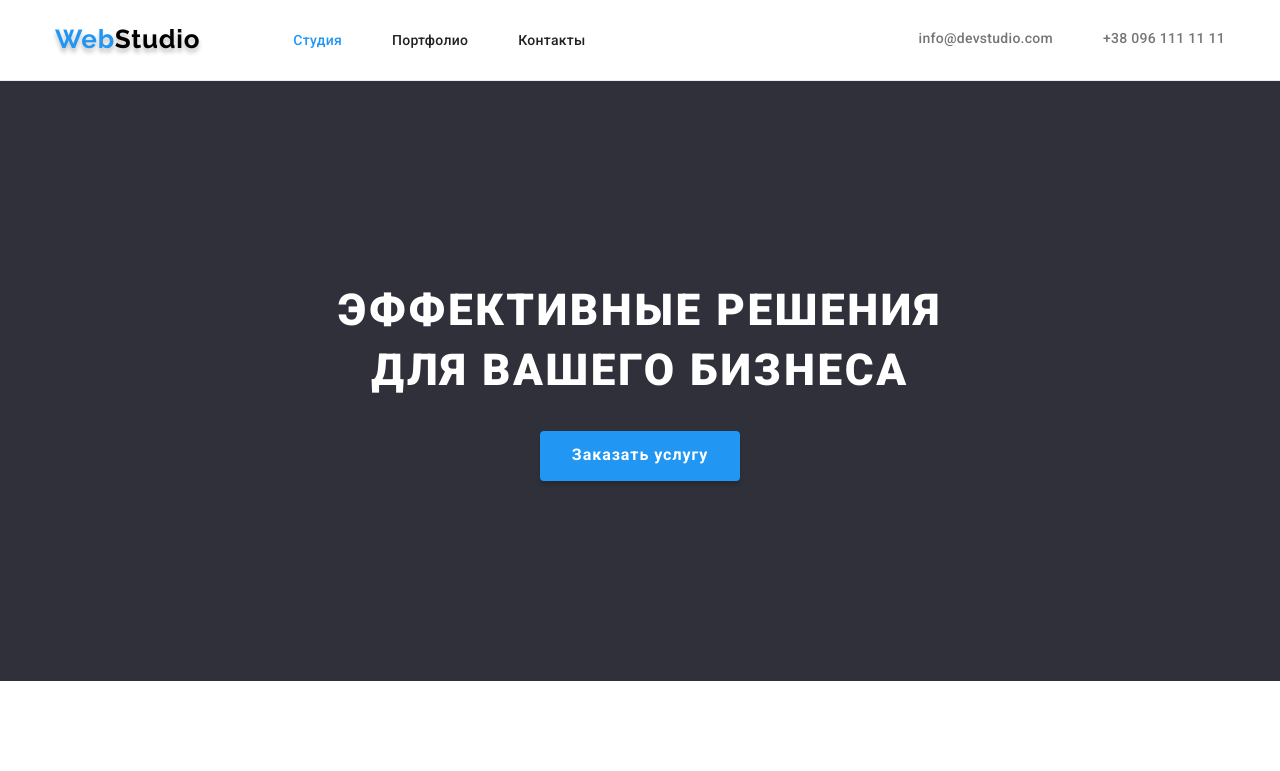
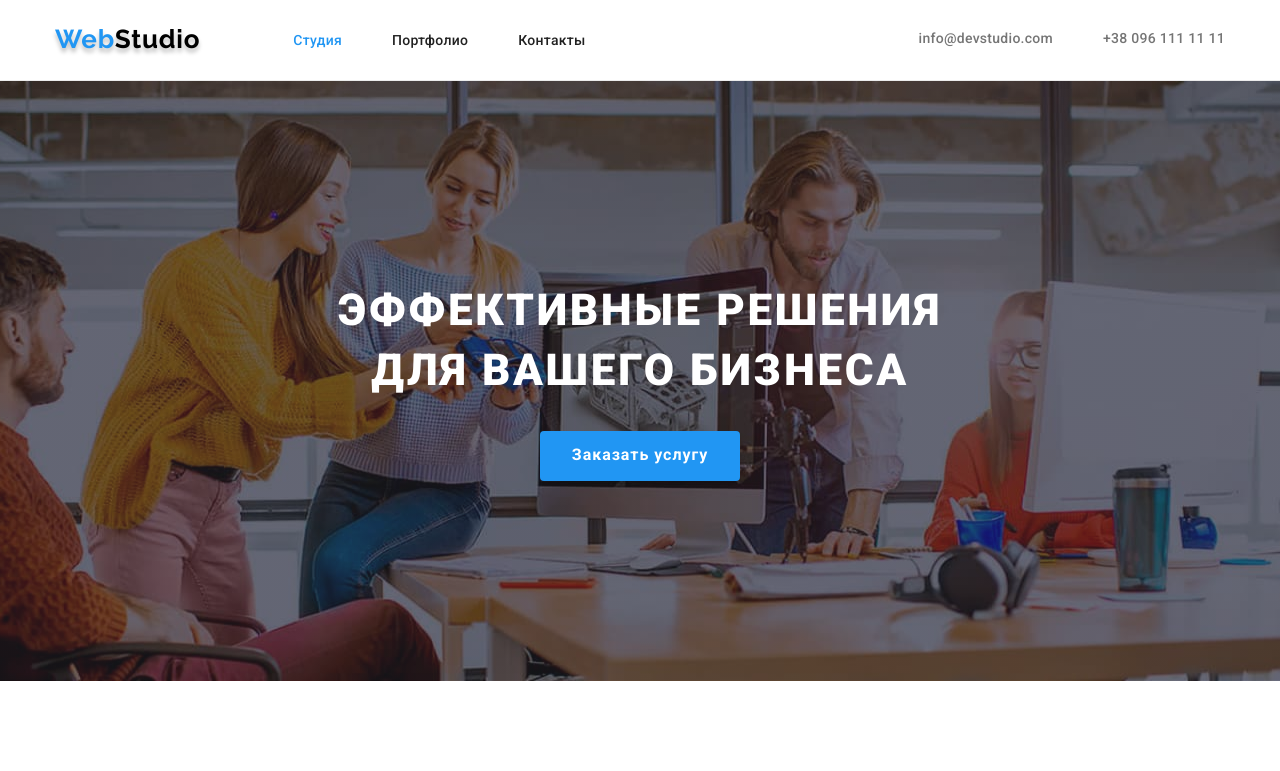
Before and after one commit to MariiaVyrodova/goit-markup-hw-03, a plain HTML site: page index.html in a window 1280 px wide. Shown: the top 771 px of the page. Drawn offline with Linux system fonts and the light colour scheme.

Commit message:
+ background img

```diff
--- a/css/style.css
+++ b/css/style.css
@@ -141,13 +141,22 @@ header > .container {
 /* hero */
 
 .hero-section {
-  background-color: var(--grey-background-hero);
+  background-image: linear-gradient(
+    to right,
+    rgba(47, 48, 58, 0.4),
+    rgba(47, 48, 58, 0.4)),
+    url("../images/hero-1.jpg");
+
+  margin-left: auto;
+  margin-right: auto;
+  max-width: 1600px;
+  background-repeat: no-repeat;
+  background-position: center;
+  background-size: cover;
+
+    background-color: var(--grey-background-hero);
   padding-top: 200px;
   padding-bottom: 200px;
-}
-
-.hero-section > .container {
-
 }
 
 .hero-title {
```
Also changed, not shown: images/hero-1.jpg (added).
